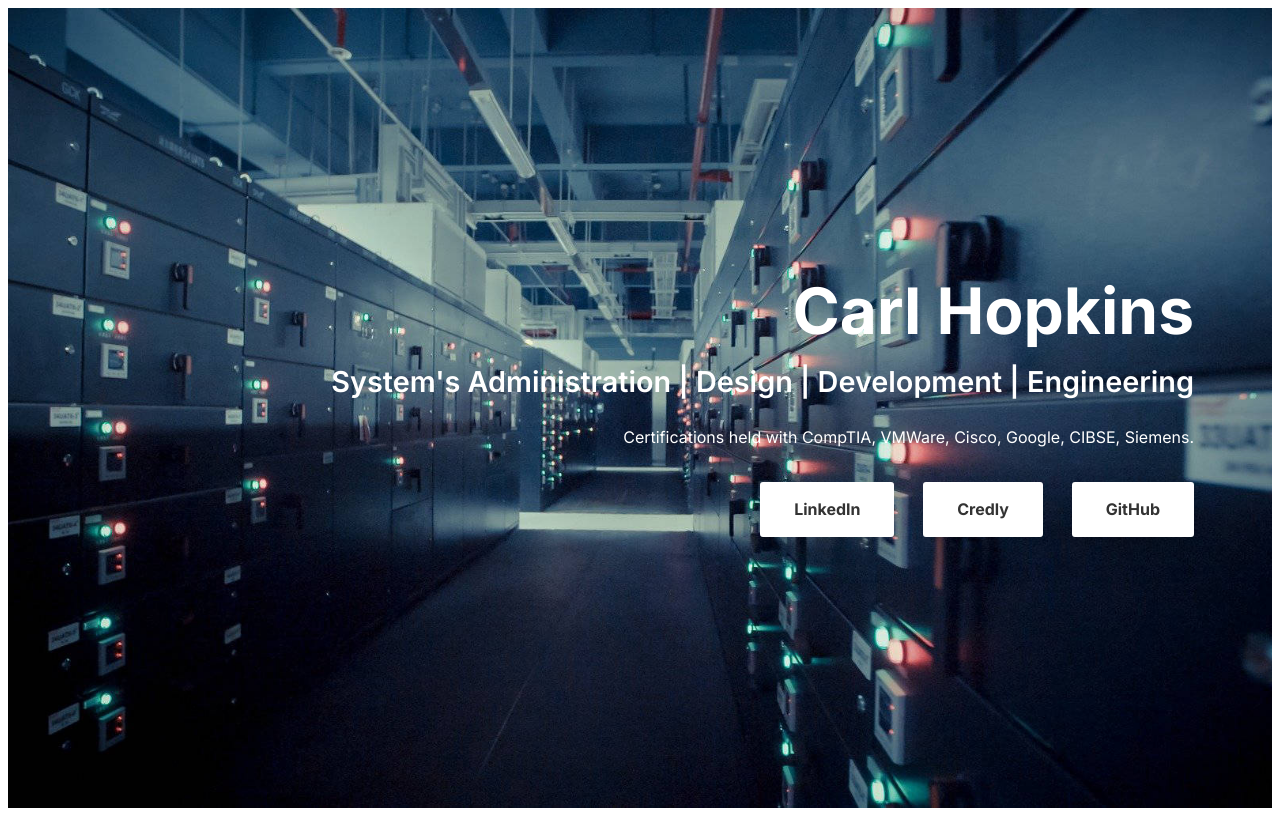
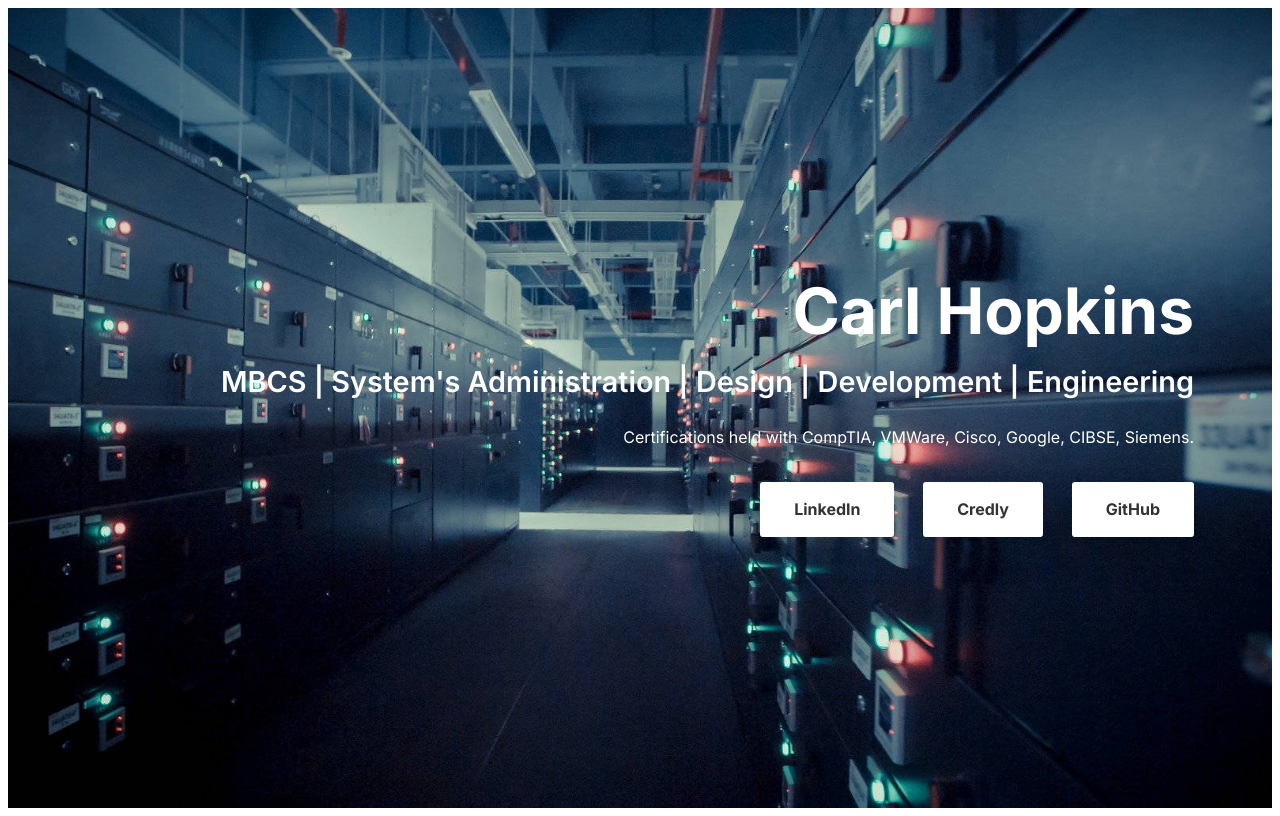
Before and after one commit to bitterblitter/bitterblitter.github.io, a plain HTML site: page index.html in a window 1280 px wide. Drawn offline with Linux system fonts and the light colour scheme.

Commit message:
Update index.html
Updated tagline

```diff
--- a/index.html
+++ b/index.html
@@ -20,7 +20,7 @@
 
       <div class="container">
         <h1 class="mbr-section-title mbr-fonts-style align-right mbr-bold mbr-white mbr-pb-2 display-1">Carl Hopkins</h1>
-        <h3 class="mbr-section-subtitle mbr-fonts-style align-right mbr-white mbr-semibold mbr-pb-3 display-5">System's Administration | Design | Development | Engineering<br></h3>
+        <h3 class="mbr-section-subtitle mbr-fonts-style align-right mbr-white mbr-semibold mbr-pb-3 display-5">MBCS | System's Administration | Design | Development | Engineering<br></h3>
         <p class="mbr-fonts-style mbr-text align-right mbr-pb-3 mbr-white display-4">Certifications held with CompTIA, VMWare, Cisco, Google, CIBSE, Siemens.
         </p>
         <div class="mbr-section-btn align-right">
```
